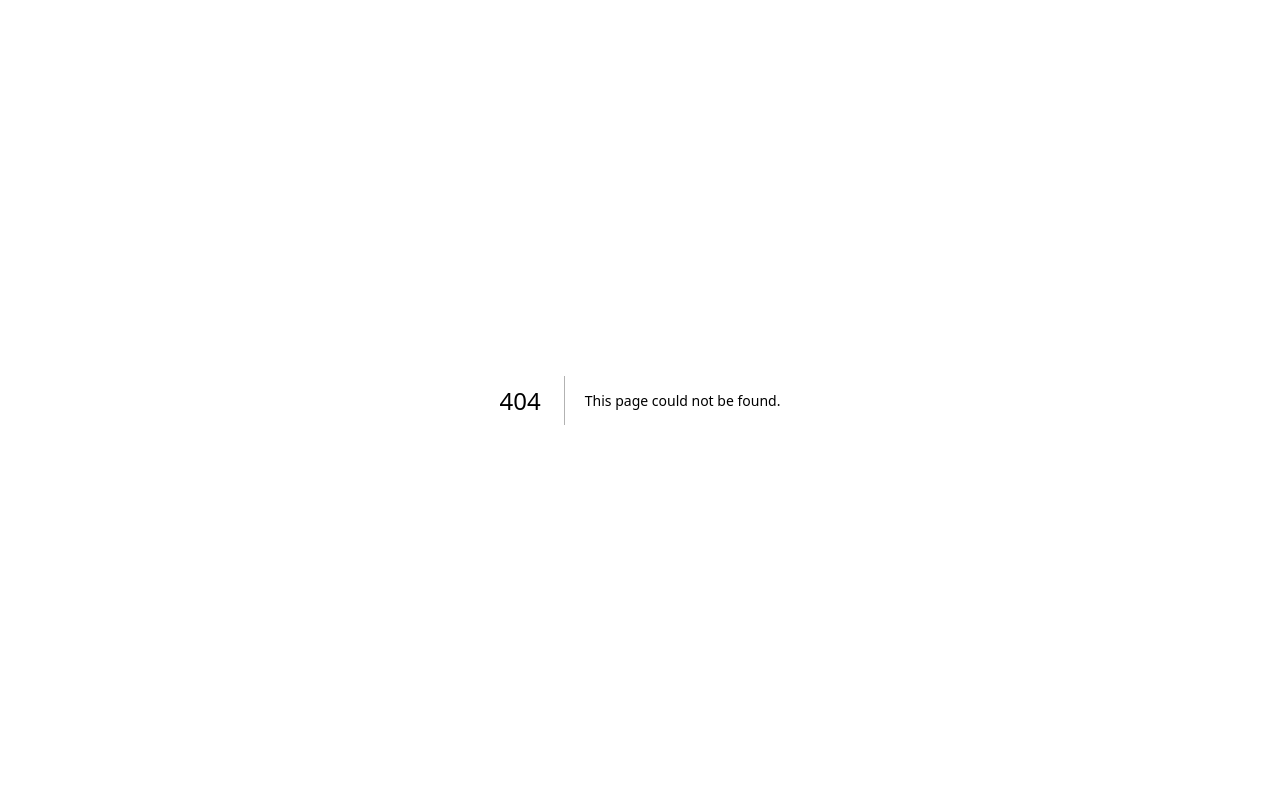
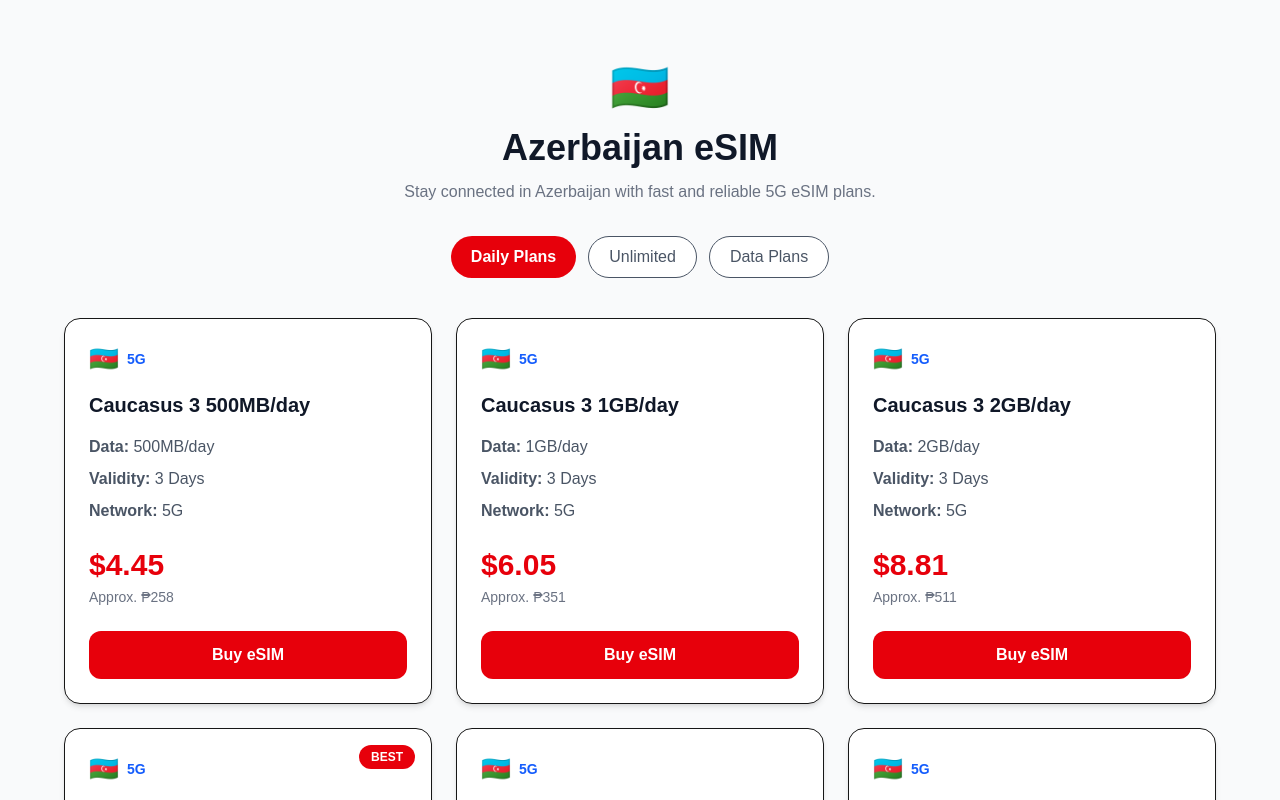
Before and after one commit to chingutravelandtours/chingu-website, a Next.js app: page /esim/afghanistan in a window 1280 px wide. Before the commit this address had no page. Shown: the top 800 px of the page. Built offline with nearby package versions, Linux system fonts and the light colour scheme.

Commit message:
Create page.tsx

```diff
--- /dev/null
+++ b/app/esim/afghanistan/page.tsx
@@ -0,0 +1,9 @@
+import EsimPlans from "@/components/EsimPlans";
+
+export default function AfghanistanEsimPage() {
+  return (
+    <main className="min-h-screen bg-gray-50">
+      <EsimPlans />
+    </main>
+  );
+}
```
